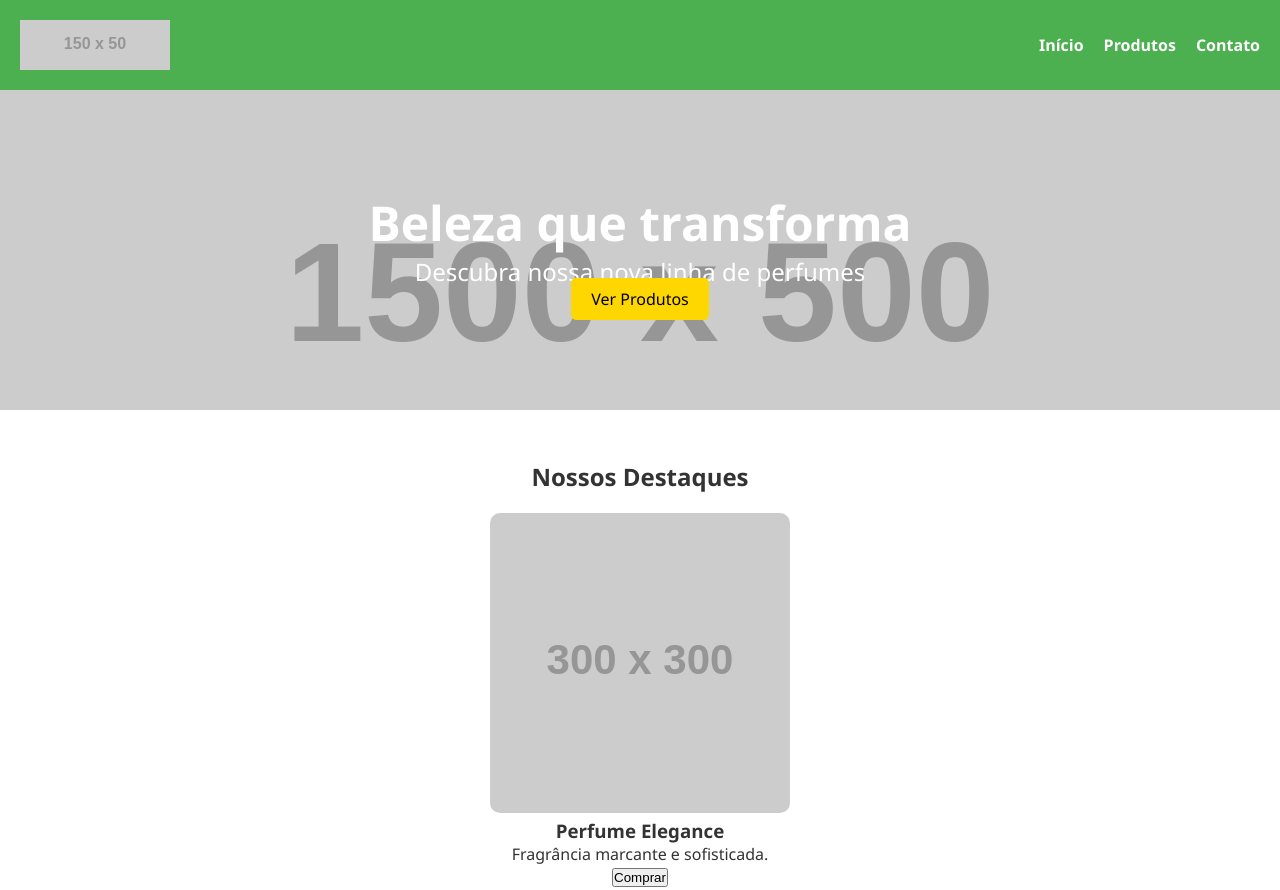
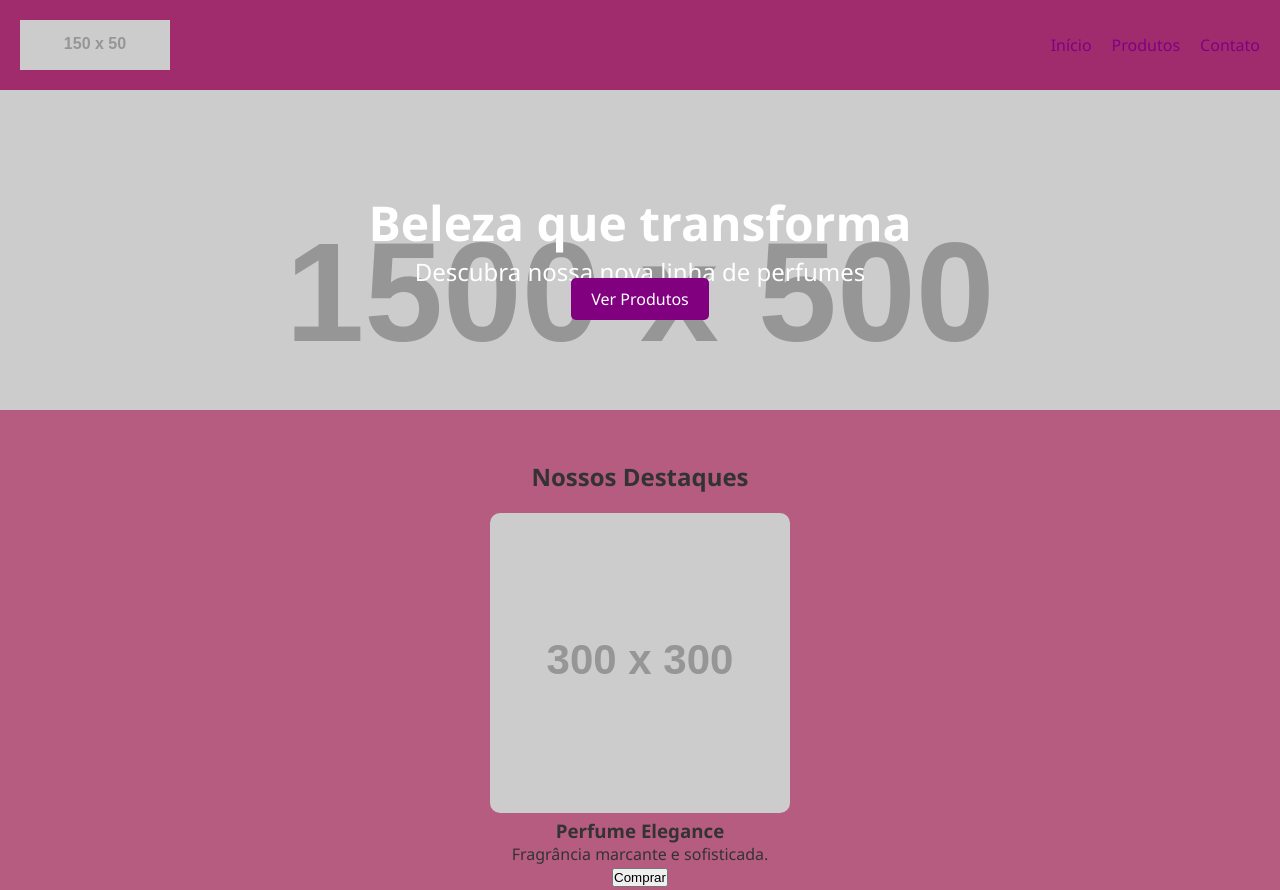
Before and after one commit to jvm2506/site_jequiti, a plain HTML site: page index.html in a window 1280 px wide. Shown: the top 890 px of the page. Drawn offline with Linux system fonts and the light colour scheme; placeholder pictures from the web are drawn by us.

Commit message:
Update style.css

```diff
--- a/style.css
+++ b/style.css
@@ -6,12 +6,12 @@
 
 body {
   font-family: 'Segoe UI', sans-serif;
-  background-color: #ffffff; /* Fundo branco para melhor contraste */
-  color: #333333; /* Texto escuro para boa legibilidade */
+  background-color: #b65c80;
+  color: #333;
 }
 
 header {
-  background-color: #4CAF50; /* Verde vibrante */
+  background-color: #a02c6e;
   display: flex;
   justify-content: space-between;
   align-items: center;
@@ -30,12 +30,7 @@ nav ul {
 
 nav a {
   text-decoration: none;
-  color: #ffffff; /* Texto branco */
-  font-weight: bold;
-}
-
-nav a:hover {
-  color: #FFD700; /* Amarelo dourado ao passar o mouse */
+  color: #800080;
 }
 
 .banner {
@@ -55,8 +50,8 @@ nav a:hover {
 }
 
 .btn {
-  background-color: #FFD700; /* Amarelo dourado */
-  color: black;
+  background-color: #800080;
+  color: white;
   padding: 10px 20px;
   text-decoration: none;
   border-radius: 5px;
@@ -95,8 +90,6 @@ form {
 form input, form textarea {
   margin: 10px 0;
   padding: 10px;
-  border: 1px solid #ccc;
-  border-radius: 5px;
 }
 
 footer {
```
